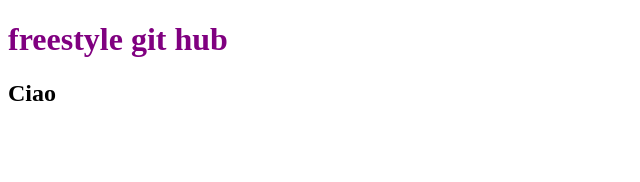
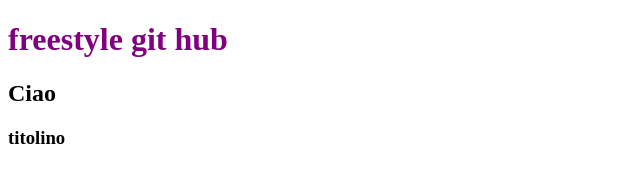
Before and after one commit to 413f10r/test-git, a plain HTML site: page index.html in a window 1280 px wide. Shown: the full height of the page, 0-640 px from the left. Drawn offline with Linux system fonts and the light colour scheme.

Commit message:
titolino

```diff
--- a/index.html
+++ b/index.html
@@ -14,6 +14,7 @@
     </header>
     <main>
         <h2>Ciao</h2>
+        <h3>titolino</h3>
     </main>
 </body>
 
```
